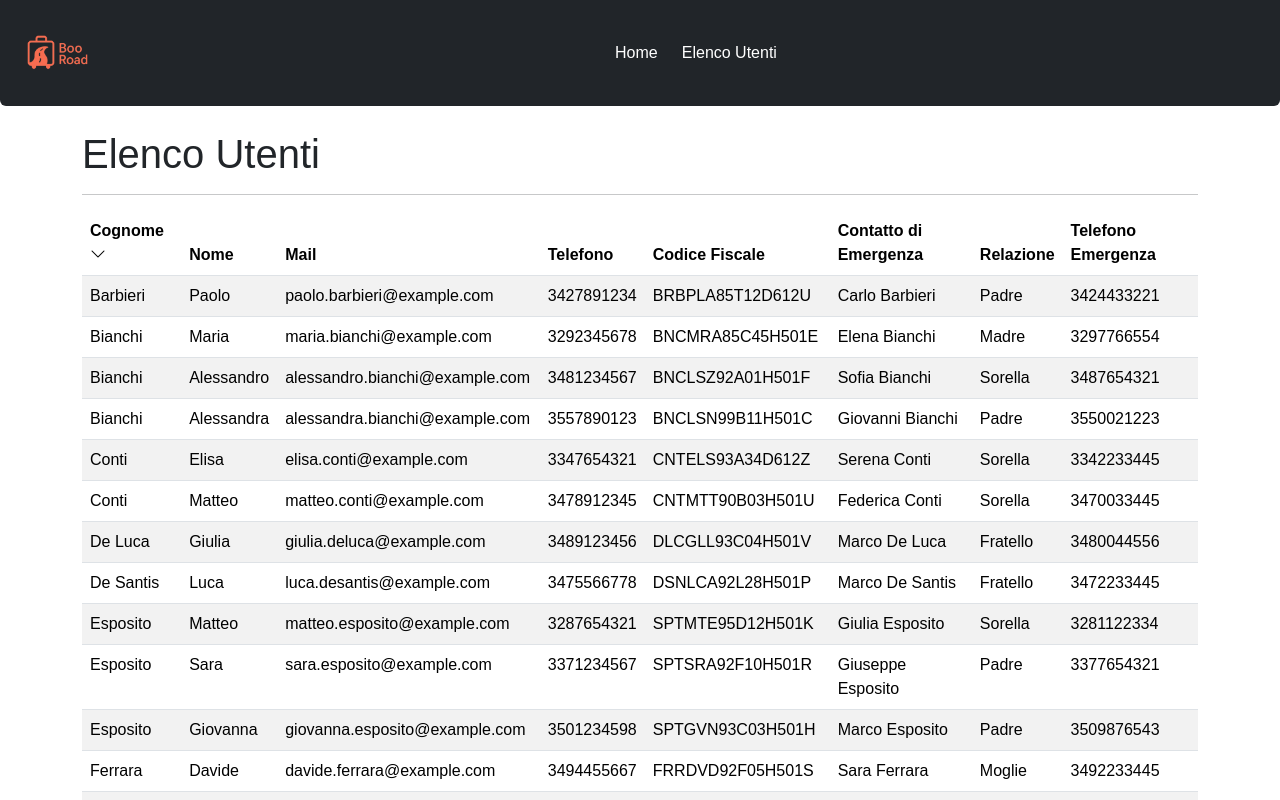
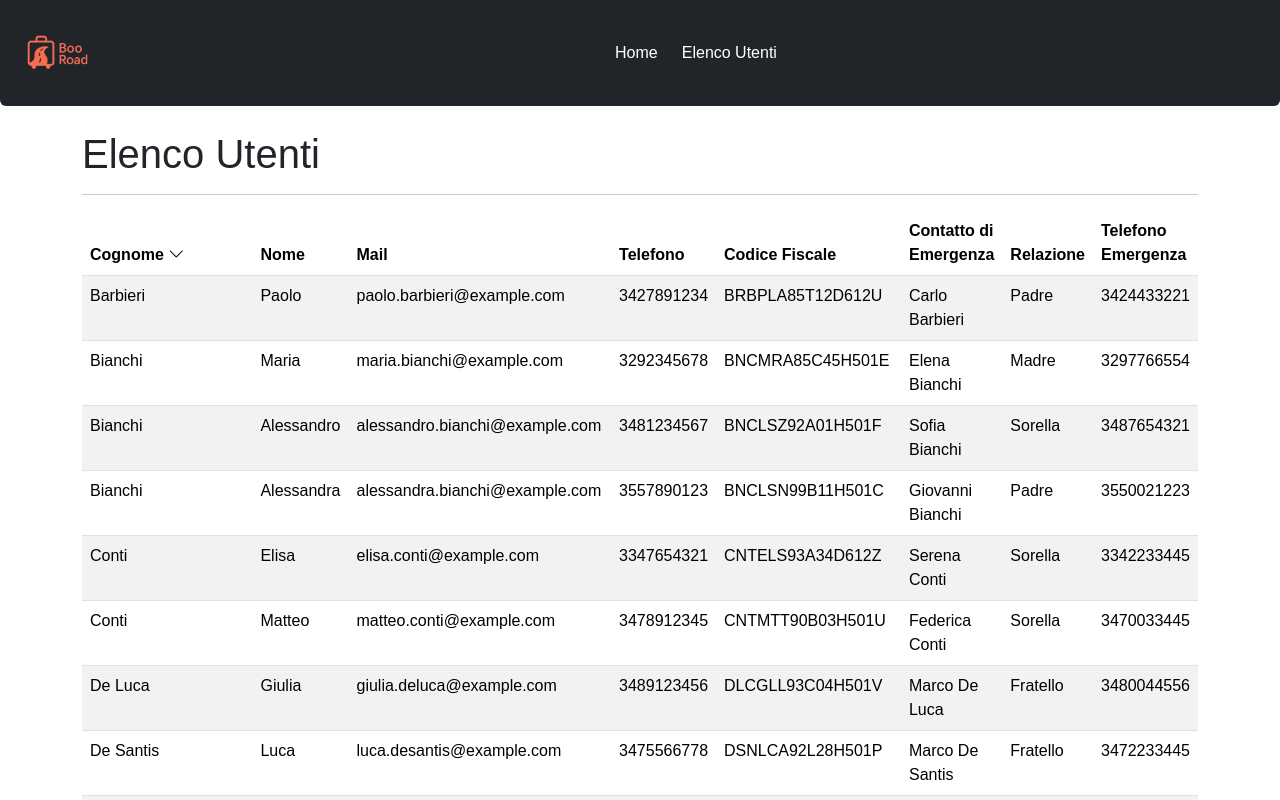
Before and after one commit to mattiacoli/BooRoad, a React (Vite) app: page /elenco_utenti in a window 1280 px wide. Shown: the top 800 px of the page. Built offline with nearby package versions, Linux system fonts and the light colour scheme.

Commit message:
Add width style to Cognome column header for better layout

```diff
--- a/src/pages/UsersContacts.jsx
+++ b/src/pages/UsersContacts.jsx
@@ -24,7 +24,8 @@ export default function UsersContacts() {
             <tr>
               <th scope="col"
                 onClick={handleSort}
-                style={{ cursor: 'pointer' }}>Cognome {sortDirection === "asc" ? <i className="bi bi-chevron-down"></i> : <i className="bi bi-chevron-up"></i>}</th>
+
+                style={{ cursor: 'pointer', width: '50%' }}>Cognome {sortDirection === "asc" ? <i className="bi bi-chevron-down"></i> : <i className="bi bi-chevron-up"></i>}</th>
               <th scope="col">Nome</th>
               <th scope="col">Mail</th>
               <th scope="col">Telefono</th>
```
